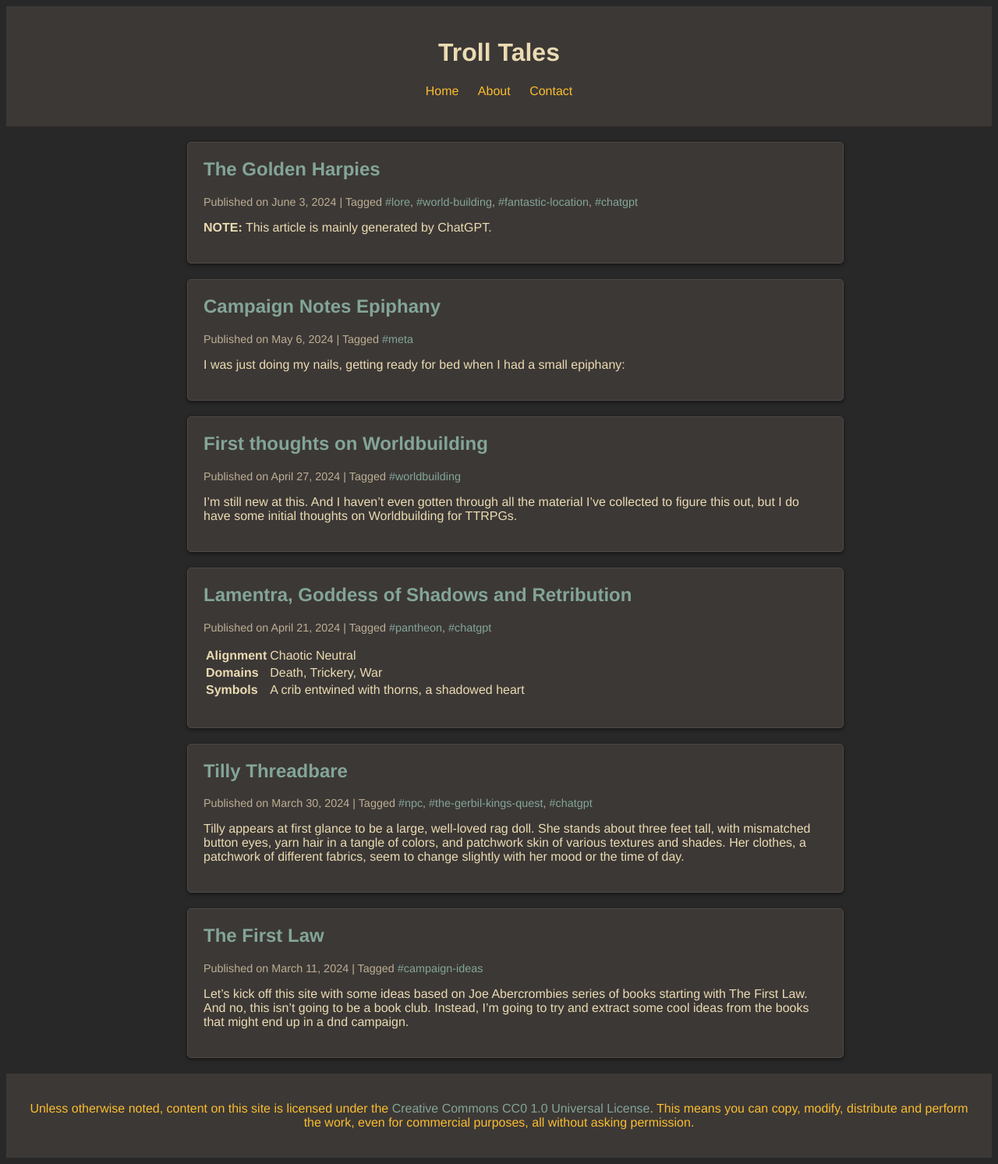
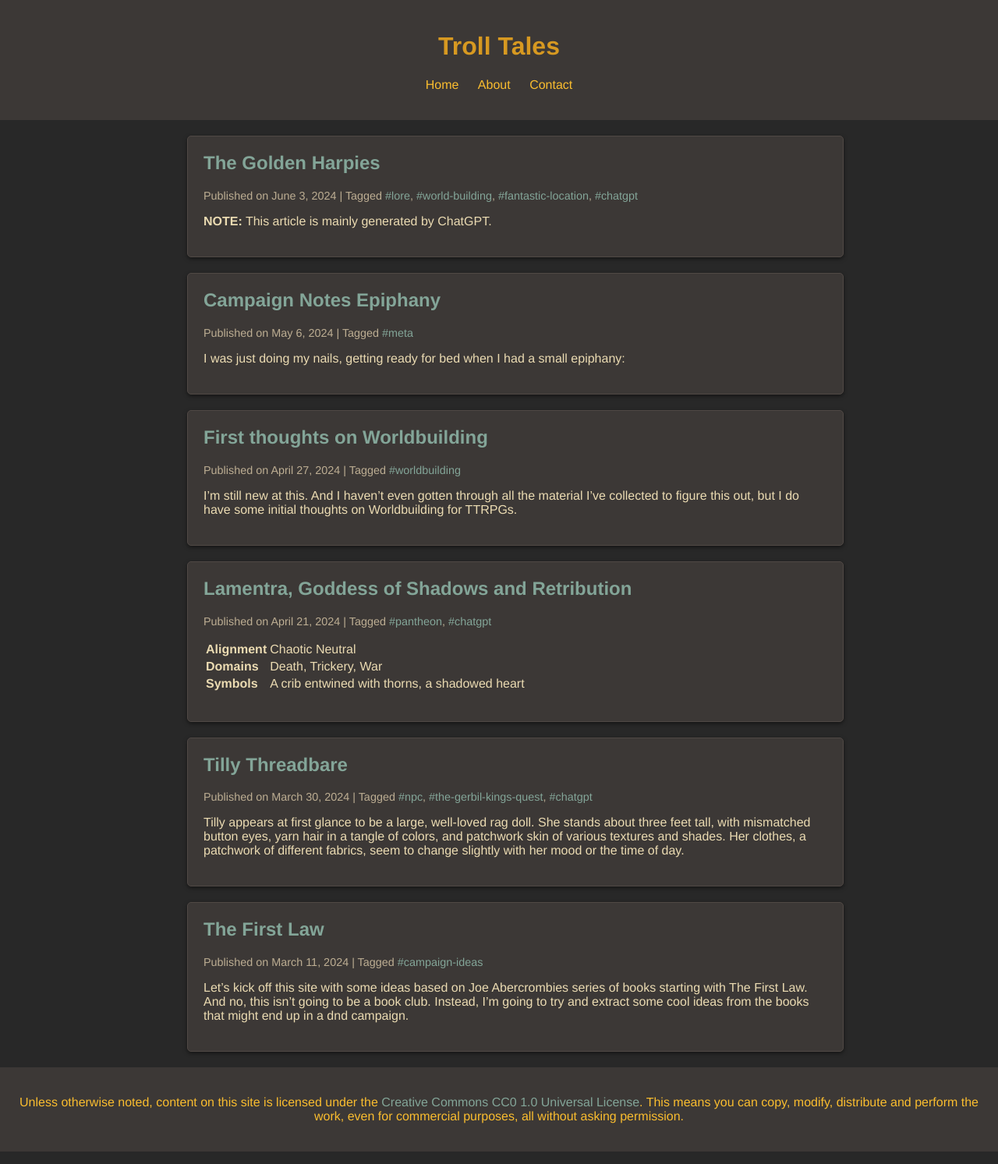
Before and after one commit to daren-thomas/troll-tales, a Jekyll site: the page built from index.md, in a window 1280 px wide. Shown: the whole page at 78% size. Built offline with Jekyll 4.4.1, drawn with Linux system fonts in a browser that asks for light colours.

Commit message:
fixing some parts of the css

```diff
--- a/_layouts/page.html
+++ b/_layouts/page.html
@@ -2,4 +2,6 @@
 layout: default
 ---
 
+<h1>{{ page.title }}</h1>
+
 {{ content }}
--- a/_sass/_gruvbox.scss
+++ b/_sass/_gruvbox.scss
@@ -16,6 +16,7 @@
     background-color: $bg-color;
     color: $main-text-color;
     font-family: 'Helvetica', 'Arial', sans-serif;
+    margin: 0px;
 }
 
 a {
@@ -46,11 +47,21 @@
     }
 }
 
+h1, h2, h3, h4, h5, h6 {
+  color: $accent-color;
+}
+
 main {
     padding: 20px;
 
     article {
+        margin-top: 10px;
         margin-bottom: 20px;
+        background-color: $card-background;
+        border: 1px solid $border-color;
+        border-radius: 5px;
+        box-shadow: 0 2px 5px rgba(0, 0, 0, 0.5);
+        padding: 0 10px 0 10px;
 
         h2 {
             color: $accent-color;
```
